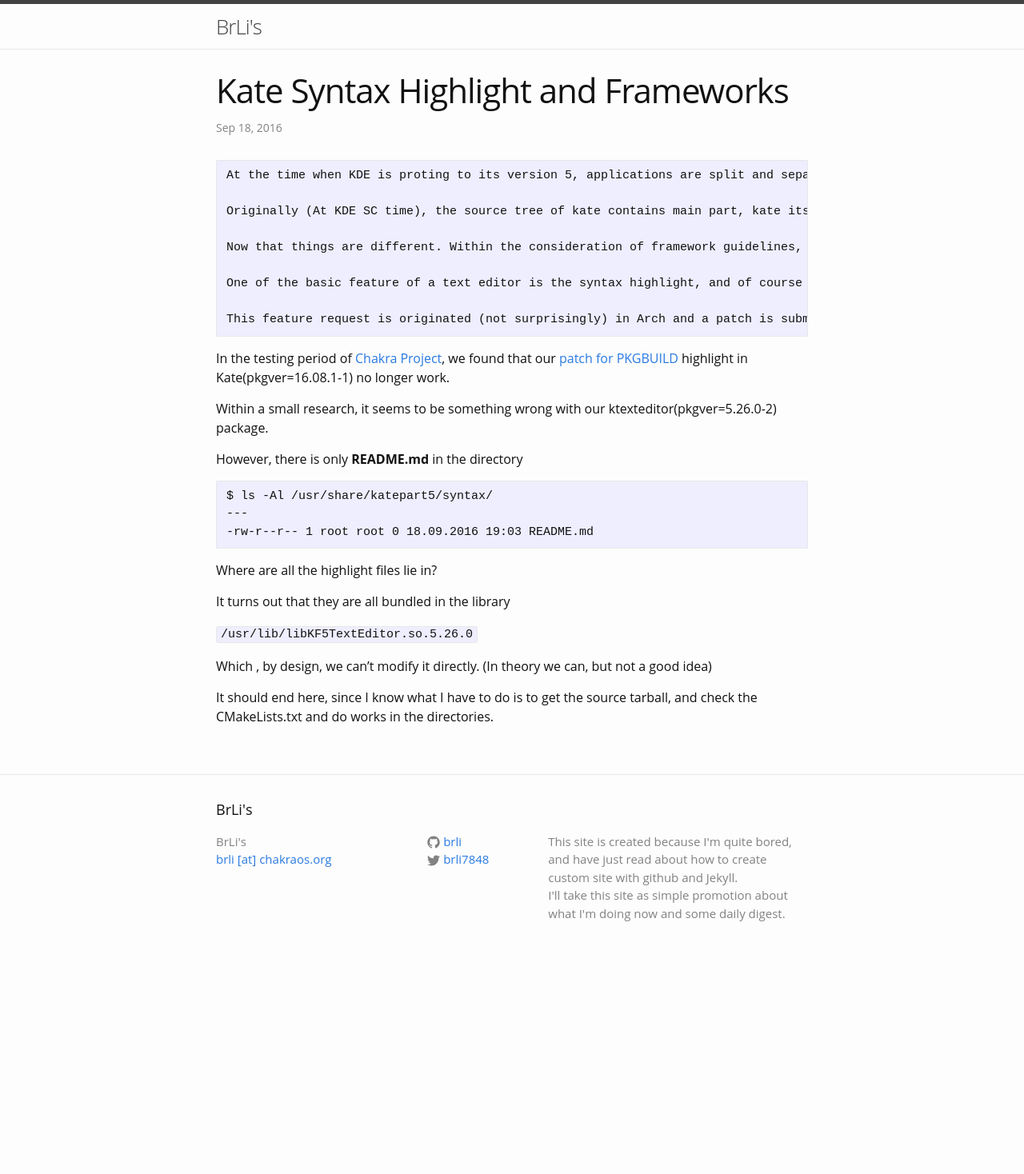
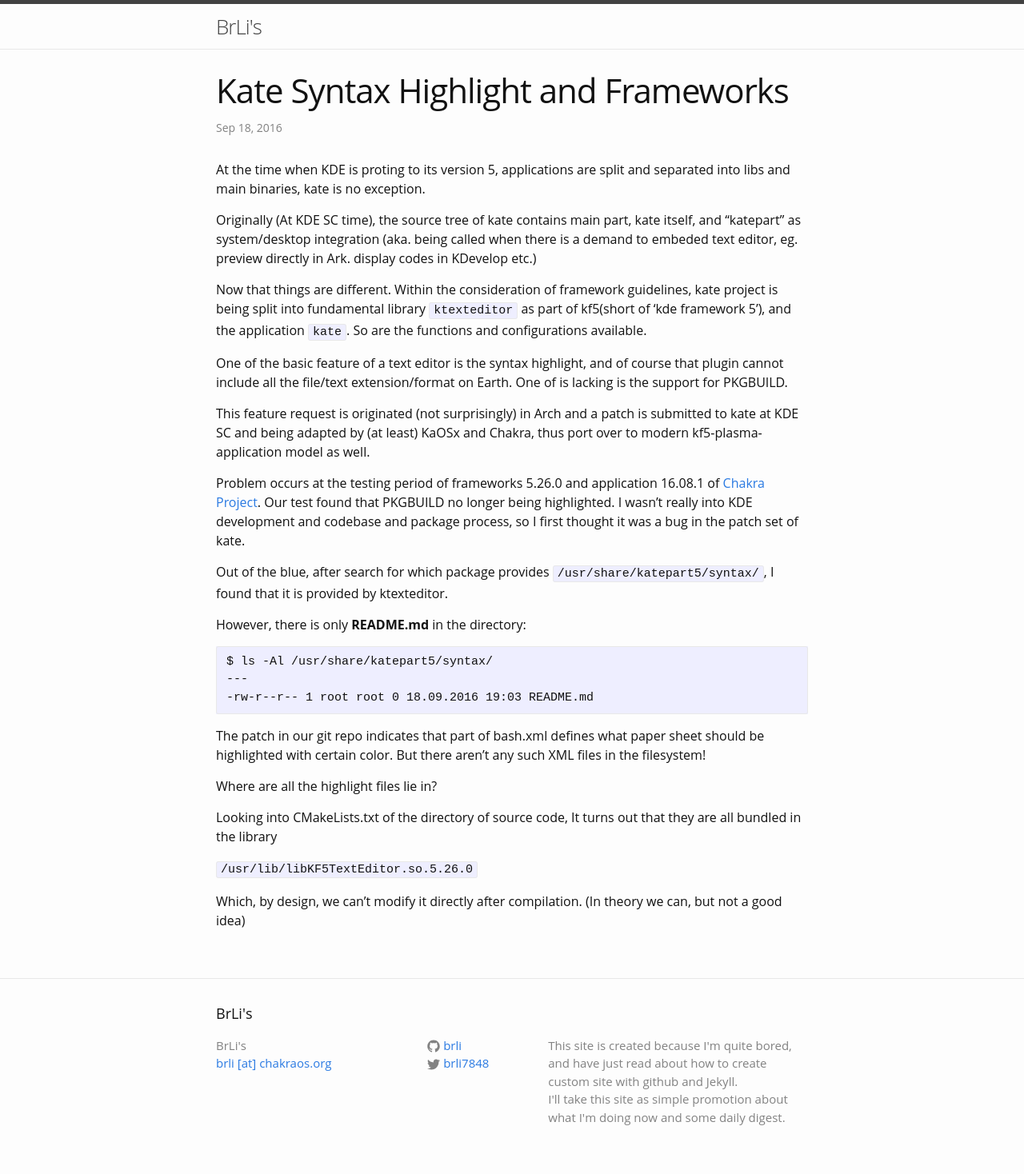
Before and after one commit to Brli/brli.github.io, a Jekyll site: the page built from _posts/2016-09-18-kate-syntax-ktexteditor.markdown, in a window 1280 px wide. Shown: the whole page at 80% size. Built offline with Jekyll 4.4.1, drawn with Linux system fonts in a browser that asks for light colours; comment, search, counter and statistics services are not loaded; before the commit the page ends 1213 px from its top, so only the background shows below that.

Commit message:
kate edit

````diff
--- a/_posts/2016-09-18-kate-syntax-ktexteditor.markdown
+++ b/_posts/2016-09-18-kate-syntax-ktexteditor.markdown
@@ -4,38 +4,38 @@
 date:   2016-09-18 20:02:00 +0800
 categories: kate kf5 frameworks
 ---
-    At the time when KDE is proting to its version 5, applications are split and separated into libs and main binaries, kate is no exception.
 
-    Originally (At KDE SC time), the source tree of kate contains main part, kate itself, and "katepart" as system/desktop integration (aka. being called when there is a demand to embeded text editor, eg. preview directly in Ark. display codes in KDevelop etc.)
+At the time when KDE is proting to its version 5, applications are split and separated into libs and main binaries, kate is no exception.
 
-    Now that things are different. Within the consideration of framework guidelines, kate project is being split into fundamental library `ktexteditor` as part of kf5(short of 'kde framework 5'), and the application `kate`. So are the functions and configurations available.
+Originally (At KDE SC time), the source tree of kate contains main part, kate itself, and "katepart" as system/desktop integration (aka. being called when there is a demand to embeded text editor, eg. preview directly in Ark. display codes in KDevelop etc.)
 
-    One of the basic feature of a text editor is the syntax highlight, and of course that plugin cannot include all the file/text extension/format on Earth. One of is lacking is the support for PKGBUILD.
+Now that things are different. Within the consideration of framework guidelines, kate project is being split into fundamental library `ktexteditor` as part of kf5(short of 'kde framework 5'), and the application `kate`. So are the functions and configurations available.
 
-    This feature request is originated (not surprisingly) in Arch and a patch is submitted to kate at KDE SC and being adapt by (at least) KaOSx and Chakra, thus port over to modern kf5-plasma-application model as well.
+One of the basic feature of a text editor is the syntax highlight, and of course that plugin cannot include all the file/text extension/format on Earth. One of is lacking is the support for PKGBUILD.
 
+This feature request is originated (not surprisingly) in Arch and a patch is submitted to kate at KDE SC and being adapted by (at least) KaOSx and Chakra, thus port over to modern kf5-plasma-application model as well.
 
+Problem occurs at the testing period of frameworks 5.26.0 and application 16.08.1 of [Chakra Project][0]. Our test found that PKGBUILD no longer being highlighted. I wasn't really into KDE development and codebase and package process, so I first thought it was a bug in the patch set of kate.
 
-In the testing period of [Chakra Project][0], we found that our [patch for PKGBUILD][1] highlight in Kate(pkgver=16.08.1-1) no longer work.
+Out of the blue, after search for which package provides `/usr/share/katepart5/syntax/`, I found that it is provided by ktexteditor.
 
-Within a small research, it seems to be something wrong with our ktexteditor(pkgver=5.26.0-2) package.
-
-However, there is only **README.md** in the directory
+However, there is only **README.md** in the directory:
 
 ```
 $ ls -Al /usr/share/katepart5/syntax/
 ---
 -rw-r--r-- 1 root root 0 18.09.2016 19:03 README.md
 ```
+
+The patch in our git repo indicates that part of bash.xml defines what paper sheet should be highlighted with certain color. But there aren't any such XML files in the filesystem!
+
 Where are all the highlight files lie in?
 
-It turns out that they are all bundled in the library
+Looking into CMakeLists.txt of the directory of source code, It turns out that they are all bundled in the library
 
 `/usr/lib/libKF5TextEditor.so.5.26.0`
 
-Which , by design, we can't modify it directly. (In theory we can, but not a good idea)
-
-It should end here, since I know what I have to do is to get the source tarball, and check the CMakeLists.txt and do works in the directories.
+Which, by design, we can't modify it directly after compilation. (In theory we can, but not a good idea)
 
 [0]: https://chakralinux.org
 [1]: https://chakralinux.org/code/core.git/commit/ktexteditor?id=b2efe36ca8a4944243f27fb59e57f2504faadb77
````
